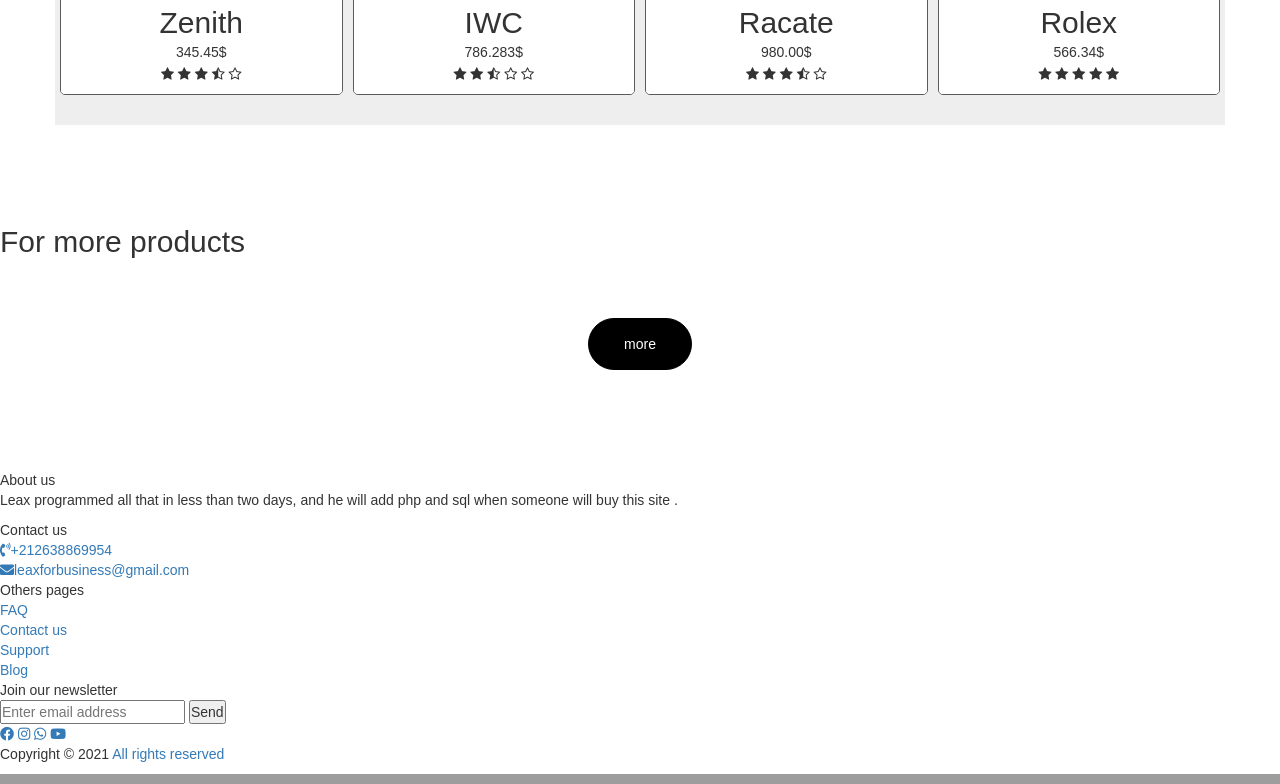
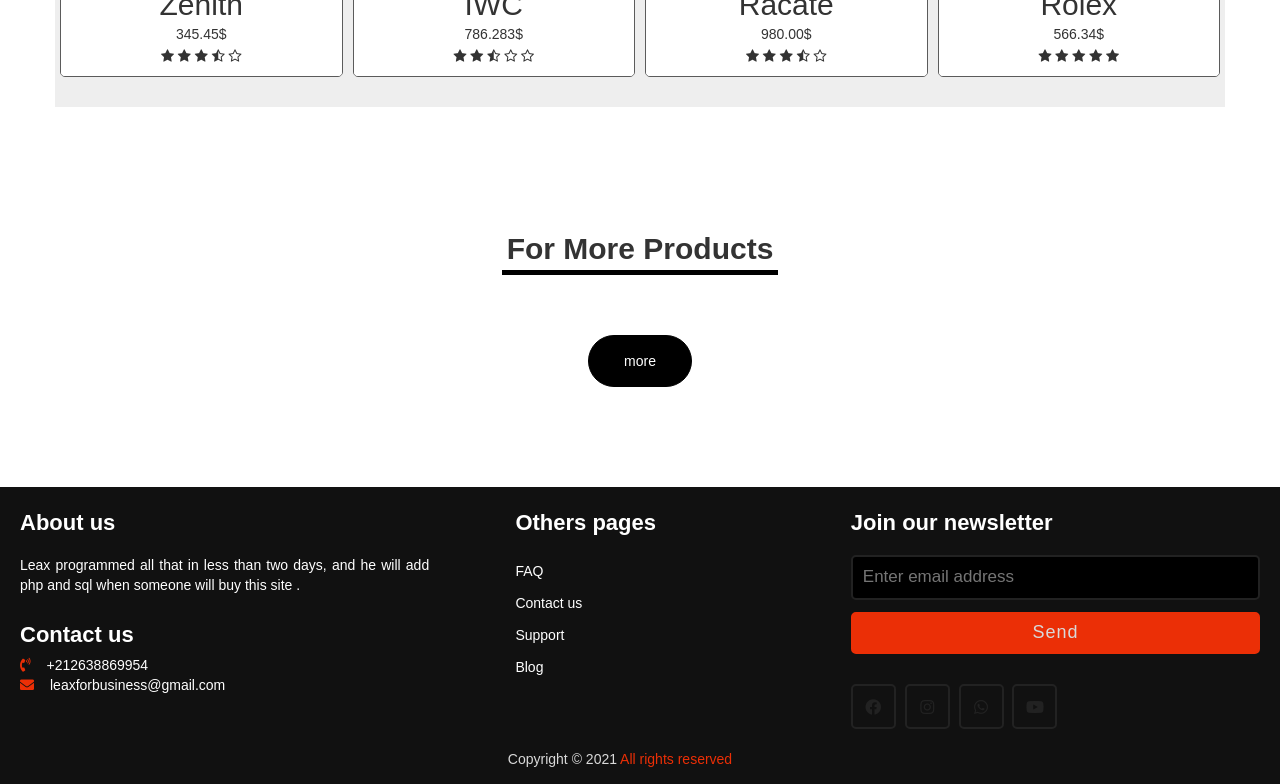
Before and after one commit to YounesAmeziane/watch-store-template, a PHP site: page / in a window 1280 px wide. Shown: the part 1530-2314 px from the top of the page. Run offline with PHP 8.4, Linux system fonts and the light colour scheme.

Commit message:
Update style.css

```diff
--- a/style.css
+++ b/style.css
@@ -95,6 +95,20 @@ nav .icon-burger .line {
     background-size: cover;
     margin-bottom: 50px;
 }
+.banner-area .dove{
+    padding-top: 23%;
+    display: flex;
+    justify-content: center;
+}
+.banner-area h1{
+    text-transform: uppercase;
+    color: #fff;
+    font-weight: bold;
+    text-align: center;
+    padding: 50px;
+    background-color: rgba(0, 0, 0, 0.487);
+    border-bottom: 5px solid #fff;
+}
 .container{
     background-color: rgb(238, 238, 238);
     width: 100%;
@@ -128,14 +142,28 @@ nav .icon-burger .line {
     text-align: center;
     margin: 2.5px 0;
 }
+.container .row .card .second h2{
+    border-top: 1px solid #000;
+}
 .container .row .card .second .rates{
     margin-bottom: 5px;
 }
 .container .row .card .second{
     background-color: #fff;
+    padding: 5px 15px;
+}
+.more .hmore{
+    display: flex;
+    justify-content: center;
+}
+.hmore h2{
+    text-transform: capitalize;
+    font-weight: bold;
+    text-align: center;
     padding: 5px;
+    border-bottom: 5px solid #000;
 }
-center a button{
+.more a button{
     padding: 15px 35px;
     border: 1px solid #000;
     border-radius: 30px;
@@ -144,7 +172,7 @@ center a button{
     margin: 50px 0 100px;
     cursor: pointer;
 }
-center a button:hover{
+.more a button:hover{
     background-color: rgb(14, 14, 14);
     transition: 0.5s;
 }
@@ -197,7 +225,7 @@ center a button:hover{
         width: 97%;
     }
     .container .row .card{
-        width: 100%;
+        width: 108%;
         border: none;
     }
 	.container .row .card .second p,
@@ -205,4 +233,149 @@ center a button:hover{
     .container .row .card .second .rates{
         text-align: center;
     }
+    .banner-area .dove{
+        padding-top: 60%;
+    }
+    .banner-area h1{
+        padding: 30px;
+        font-size: 20px;
+        background-color: none;
+        border-bottom: 5px solid #fff;
+        border-radius: 0;
+    }
 }
+footer{
+  width: 100%;
+  bottom: 0;
+  left: 0;
+  background: #111;
+}
+footer .content{
+  max-width: 1350px;
+  margin: auto;
+  padding: 20px;
+  display: flex;
+  flex-wrap: wrap;
+  justify-content: space-between;
+}
+footer .content p,a{
+  color: #fff;
+}
+footer .content .box{
+  width: 33%;
+  transition: all 0.4s ease;
+}
+footer .content .topic{
+  font-size: 22px;
+  font-weight: 600;
+  color: #fff;
+  margin-bottom: 16px;
+
+}
+footer .content p{
+  text-align: justify;
+}
+footer .content .lower a{
+    color: #fff;
+}
+footer .content .lower .topic{
+  margin: 24px 0 5px 0;
+}
+footer .content .lower i{
+  padding-right: 16px;
+  color: #eb2f06;
+}
+footer .content .middle{
+  padding-left: 80px;
+}
+footer .content .middle a{
+  line-height: 32px;
+  color: #fff;
+}
+footer .content .right input[type="text"]{
+  height: 45px;
+  width: 100%;
+  outline: none;
+  color: #d9d9d9;
+  background: #000;
+  border-radius: 5px;
+  padding-left: 10px;
+  font-size: 17px;
+  border: 2px solid #222222;
+}
+footer .content .right input[type="submit"]{
+  height: 42px;
+  width: 100%;
+  font-size: 18px;
+  color: #d9d9d9;
+  background: #eb2f06;
+  outline: none;
+  border-radius: 5px;
+  letter-spacing: 1px;
+  cursor: pointer;
+  margin-top: 12px;
+  border: 2px solid #eb2f06;
+  transition: all 0.3s ease-in-out;
+}
+.content .right input[type="submit"]:hover{
+  background: none;
+  color:  #eb2f06;
+}
+footer .content .media-icons a{
+  font-size: 16px;
+  height: 45px;
+  width: 45px;
+  display: inline-block;
+  text-align: center;
+  line-height: 43px;
+  border-radius: 5px;
+  border: 2px solid #222222;
+  margin: 30px 5px 0 0;
+  transition: all 0.3s ease;
+  color: #222222;
+}
+.content .media-icons a:hover{
+  border-color: #eb2f06;
+  color: #eb2f06;
+}
+footer .bottom{
+  width: 100%;
+  text-align: center;
+  color: #d9d9d9;
+  padding: 0 40px 5px 0;
+
+}
+footer .bottom a{
+  color: #eb2f06;
+}
+footer a{
+  transition: all 0.3s ease;
+}
+footer a:hover{
+  color: #eb2f06;
+}
+@media (max-width:1100px) {
+  footer .content .middle{
+    padding-left: 50px;
+  }
+}
+@media (max-width:950px){
+  footer .content .box{
+    width: 50%;
+  }
+  .content .right{
+    margin-top: 40px;
+  }
+}
+@media (max-width:560px){
+  footer{
+    position: relative;
+  }
+  footer .content .box{
+    width: 100%;
+    margin-top: 30px;
+  }
+  footer .content .middle{
+    padding-left: 0;
+  }
+}
```
